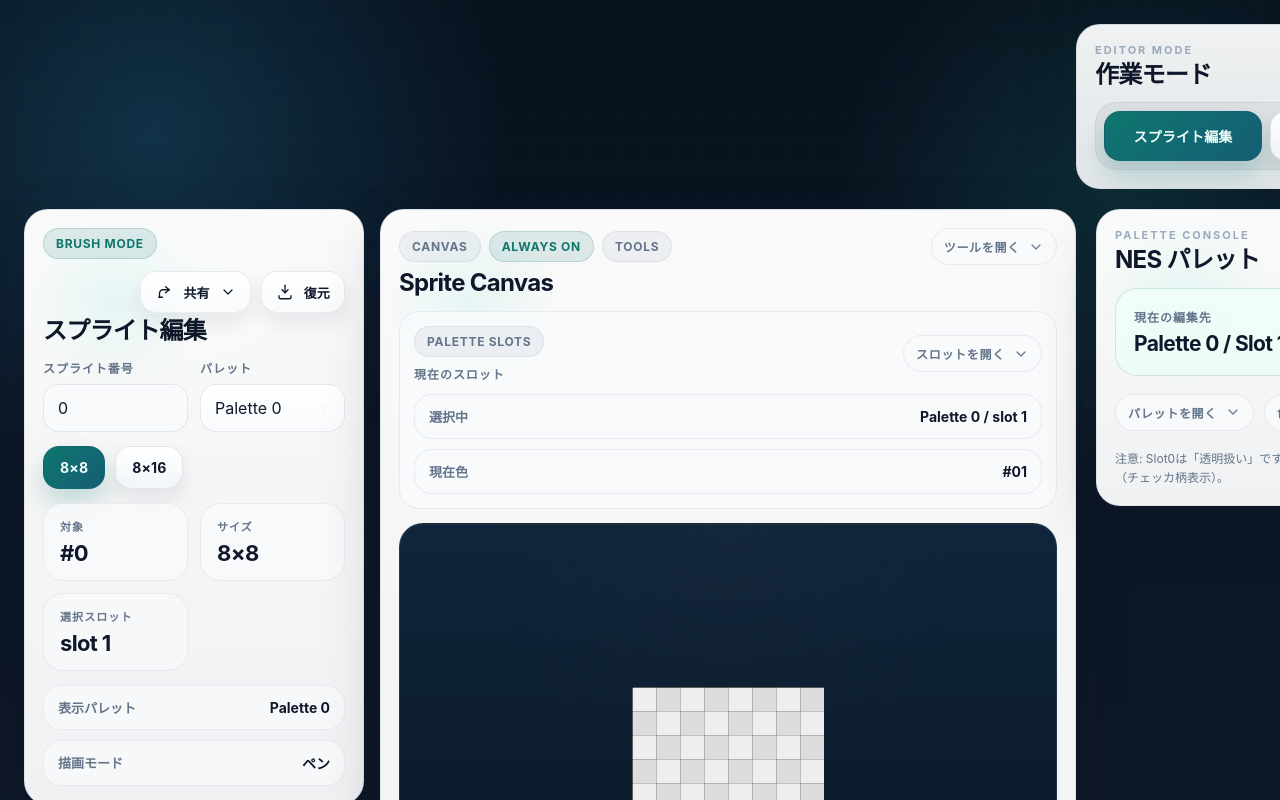
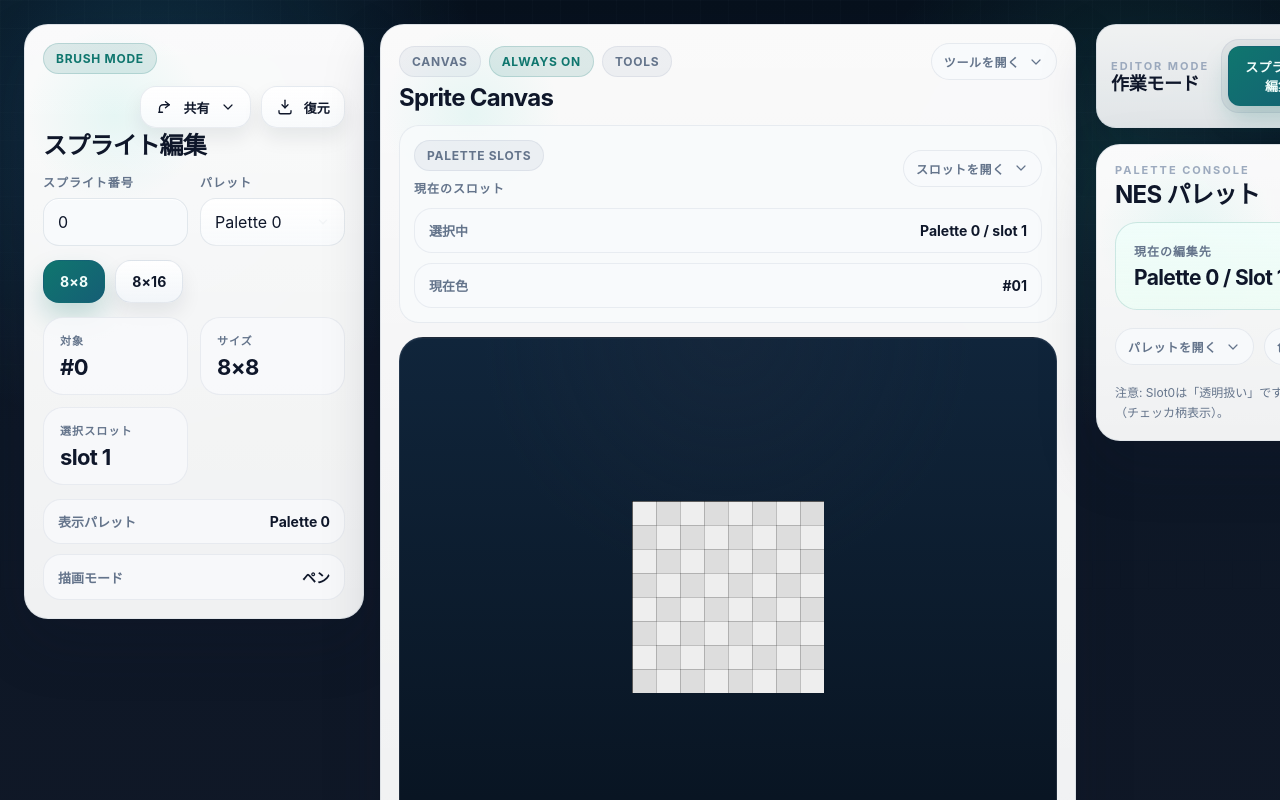
Before and after one commit to paseri3739/nesdot, a React (Vite) app: page / in a window 1280 px wide. Shown: the top 800 px of the page. Built offline with nearby package versions, Linux system fonts and the light colour scheme.

Commit message:
UI 60% done

```diff
--- a/src/App.styles.tsx
+++ b/src/App.styles.tsx
@@ -123,12 +123,6 @@ export const Container = styled.div`
     padding: 24px;
 `;
 
-export const AppHeader = styled.header`
-    display: flex;
-    justify-content: flex-end;
-    align-items: start;
-`;
-
 export const Eyebrow = styled.div`
     font-size: 11px;
     font-weight: 700;
@@ -139,22 +133,42 @@ export const Eyebrow = styled.div`
 
 export const ModeSwitcherCard = styled.section`
     display: grid;
-    gap: 14px;
-    width: min(100%, 380px);
-    padding: 18px;
-    border-radius: 24px;
+    width: 100%;
+    padding: 14px;
+    border-radius: 20px;
     background: linear-gradient(180deg, rgba(255, 255, 255, 0.94), rgba(248, 250, 252, 0.9));
     border: 1px solid var(--panel-border);
     box-shadow: var(--panel-shadow);
     backdrop-filter: blur(18px);
 `;
 
+export const ModeSwitcherLayout = styled.div`
+    display: grid;
+    grid-template-columns: minmax(0, auto) minmax(0, 1fr);
+    gap: 12px;
+    align-items: center;
+`;
+
+export const ModeSwitcherHeader = styled.div`
+    display: grid;
+    gap: 2px;
+    min-width: 0;
+`;
+
+export const ModeSwitcherTitle = styled.h2`
+    margin: 0;
+    font-size: 18px;
+    line-height: 1.05;
+    letter-spacing: -0.02em;
+    color: var(--ink-strong);
+`;
+
 export const SegmentedControl = styled.div`
     display: grid;
     grid-template-columns: repeat(2, minmax(0, 1fr));
-    gap: 8px;
-    padding: 8px;
-    border-radius: 22px;
+    gap: 6px;
+    padding: 6px;
+    border-radius: 18px;
     background: rgba(15, 23, 42, 0.05);
     border: 1px solid rgba(148, 163, 184, 0.18);
 `;
@@ -162,9 +176,9 @@ export const SegmentedControl = styled.div`
 export const SegmentedButton = styled.button<{ active?: boolean }>`
     appearance: none;
     border: 0;
-    border-radius: 16px;
-    padding: 14px 16px;
-    font-size: 14px;
+    border-radius: 12px;
+    padding: 10px 12px;
+    font-size: 13px;
     font-weight: 700;
     letter-spacing: 0.01em;
     cursor: pointer;
--- a/src/App.tsx
+++ b/src/App.tsx
@@ -4,12 +4,14 @@ import { PalettePicker } from "./components/PalettePicker";
 import { ScreenMode } from "./components/ScreenMode";
 import { SpriteMode } from "./components/SpriteMode";
 import {
-    AppHeader,
     Container,
     Eyebrow,
     globalStyles,
     LeftPane,
     ModeSwitcherCard,
+    ModeSwitcherHeader,
+    ModeSwitcherLayout,
+    ModeSwitcherTitle,
     Panel,
     PanelHeader,
     PanelTitle,
@@ -27,12 +29,16 @@ export const App: React.FC = () => {
             <Global styles={globalStyles} />
 
             <Container>
-                <AppHeader>
+                <WorkspaceGrid>
+                    <LeftPane>{editMode === "sprite" ? <SpriteMode /> : <ScreenMode />}</LeftPane>
+
+                    <RightPane>
                         <ModeSwitcherCard>
-                        <PanelHeader>
+                            <ModeSwitcherLayout>
+                                <ModeSwitcherHeader>
                                     <Eyebrow>Editor Mode</Eyebrow>
-                            <PanelTitle>作業モード</PanelTitle>
-                        </PanelHeader>
+                                    <ModeSwitcherTitle>作業モード</ModeSwitcherTitle>
+                                </ModeSwitcherHeader>
                                 <SegmentedControl>
                                     <SegmentedButton active={editMode === "sprite"} onClick={() => setEditMode("sprite")}>
                                         スプライト編集
@@ -41,13 +47,9 @@ export const App: React.FC = () => {
                                         画面配置
                                     </SegmentedButton>
                                 </SegmentedControl>
+                            </ModeSwitcherLayout>
                         </ModeSwitcherCard>
-                </AppHeader>
 
-                <WorkspaceGrid>
-                    <LeftPane>{editMode === "sprite" ? <SpriteMode /> : <ScreenMode />}</LeftPane>
-
-                    <RightPane>
                         <Panel>
                             <PanelHeader>
                                 <Eyebrow>Palette Console</Eyebrow>
```
Lines whose indentation alone changed are shown as unchanged.
